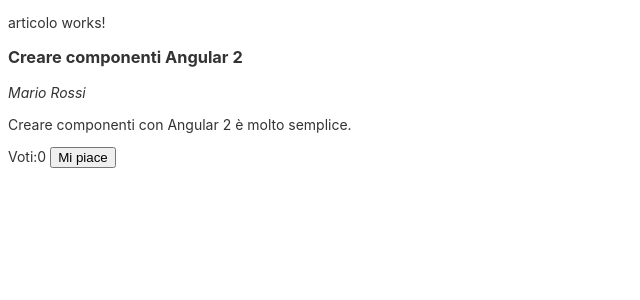
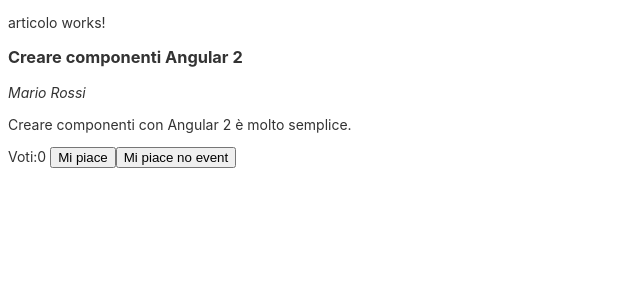
Before and after one commit to Gabriele-66/MyFirstAngular, an Angular app: page / in a window 1280 px wide. Shown: the top 300 px of the page, without its empty margins (0-640 px from the left). Built offline with nearby package versions, Linux system fonts and the light colour scheme.

Commit message:
event ok

```diff
--- a/src/app/app.component.html
+++ b/src/app/app.component.html
@@ -1,3 +1,3 @@
 <router-outlet></router-outlet>
 
-<articolo [articolo]="rootArticolo"></articolo>
+<articolo [articolo]="rootArticolo" (like)="grazie($event)"></articolo>
--- a/src/app/app.component.ts
+++ b/src/app/app.component.ts
@@ -18,4 +18,7 @@
       numApprezzamenti: 0
     }
   }
+  grazie($event: { numApprezzamenti: string; }) {
+    alert("grazie " + $event.numApprezzamenti);
+  }
 }
--- a/src/app/articolo/articolo.component.html
+++ b/src/app/articolo/articolo.component.html
@@ -3,5 +3,6 @@
 <i>{{articolo.autore}}</i><br/>
 <p>{{articolo.testo}}</p>
 <p>Voti:{{articolo.numApprezzamenti}}
-  <button (click)="inc($event)">Mi piace</button>
+  <button (click)="inc1($event)">Mi piace</button>
+  <button (click)='articolo.numApprezzamenti = articolo.numApprezzamenti+1'>Mi piace no event</button>
 </p>
--- a/src/app/articolo/articolo.component.ts
+++ b/src/app/articolo/articolo.component.ts
@@ -1,4 +1,4 @@
-import { Component, Input, OnInit } from '@angular/core';
+import { Component, EventEmitter, Input, OnInit, Output } from '@angular/core';
 import { Articolo } from '../model/articolo';
 
 
@@ -10,16 +10,17 @@
 
 export class ArticoloComponent implements OnInit {
 
-  @Input()articolo!: Articolo;
-  constructor() {
-  }
+  @Input() articolo!: Articolo;
+  @Output() like = new EventEmitter();
 
-  inc(event: { preventDefault: () => void; }) {
+  constructor() {}
+
+  inc1(event: { preventDefault: () => void; }) {
     this.articolo.numApprezzamenti++;
-    console.log(event)
+    console.log(event);
+    this.like.emit({ numApprezzamenti: this.articolo.numApprezzamenti });
   }
 
   ngOnInit(): void {
   }
-
 }
```
